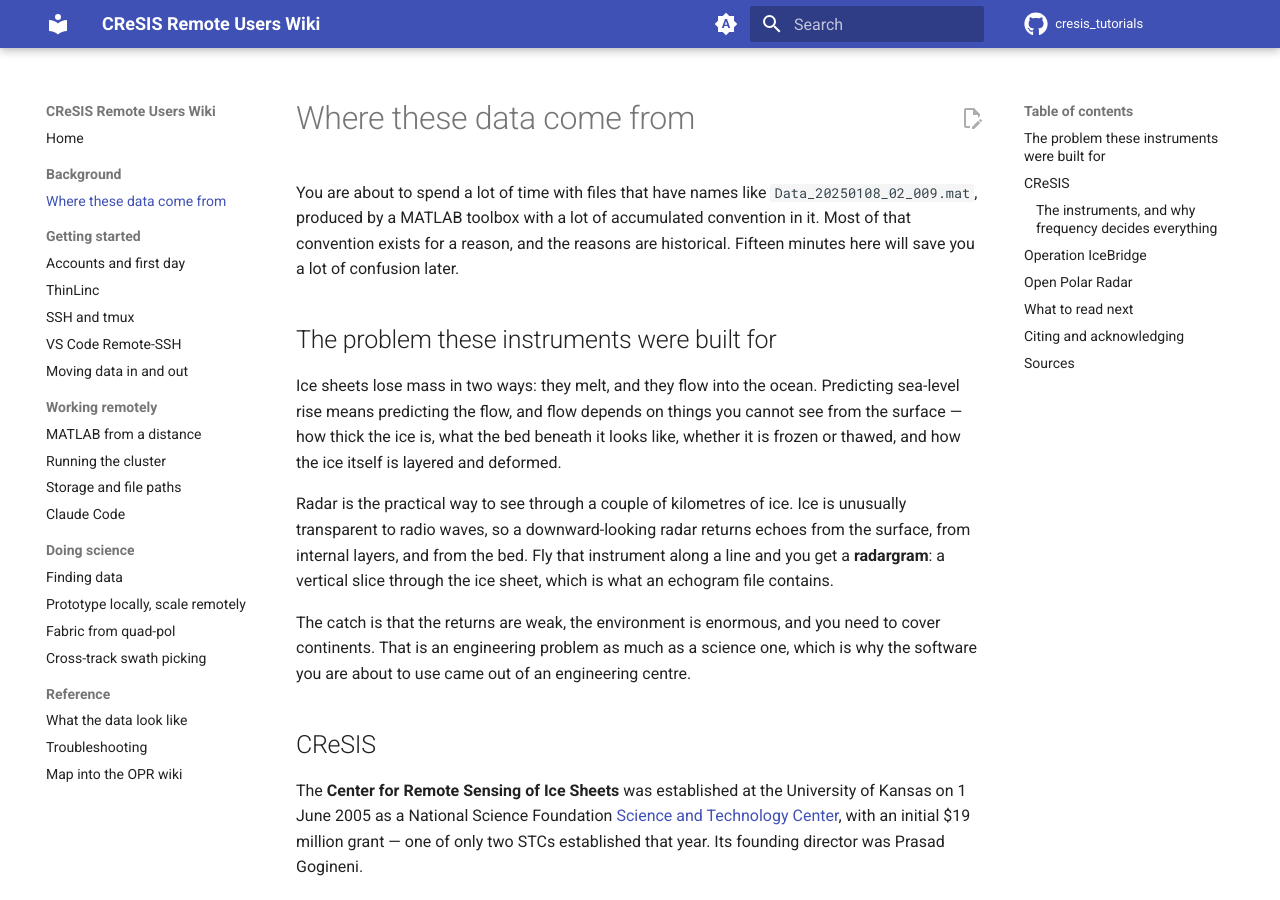
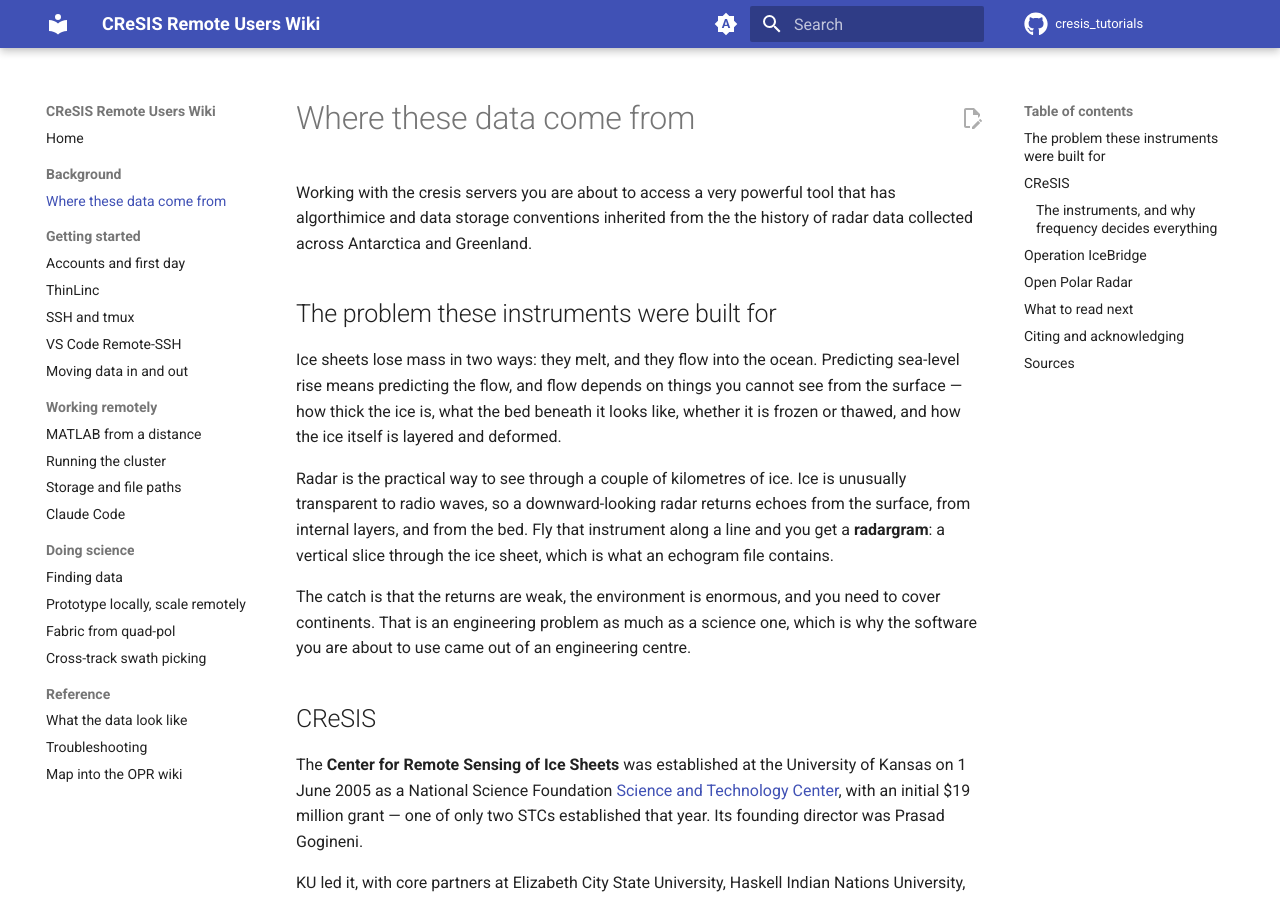
Before and after one commit to rice-glaciology/cresis_tutorials, an MkDocs documentation site: the page built from docs/background/history.md, in a window 1280 px wide and 900 px high. Built offline with MkDocs 1.6.1 and Material for MkDocs 9.7.7, drawn with Linux system fonts in a browser that asks for light colours; comment, search, counter and statistics services are not loaded.

Commit message:
Update history.md

```diff
--- a/docs/background/history.md
+++ b/docs/background/history.md
@@ -1,10 +1,6 @@
 # Where these data come from
 
-You are about to spend a lot of time with files that have names like
-`Data_20250108_02_009.mat`, produced by a MATLAB toolbox with a lot of
-accumulated convention in it. Most of that convention exists for a reason, and
-the reasons are historical. Fifteen minutes here will save you a lot of
-confusion later.
+Working with the cresis servers you are about to access a very powerful tool that has algorthimice and data storage conventions inherited from the the history of radar data collected across Antarctica and Greenland.
 
 ## The problem these instruments were built for
 
```
